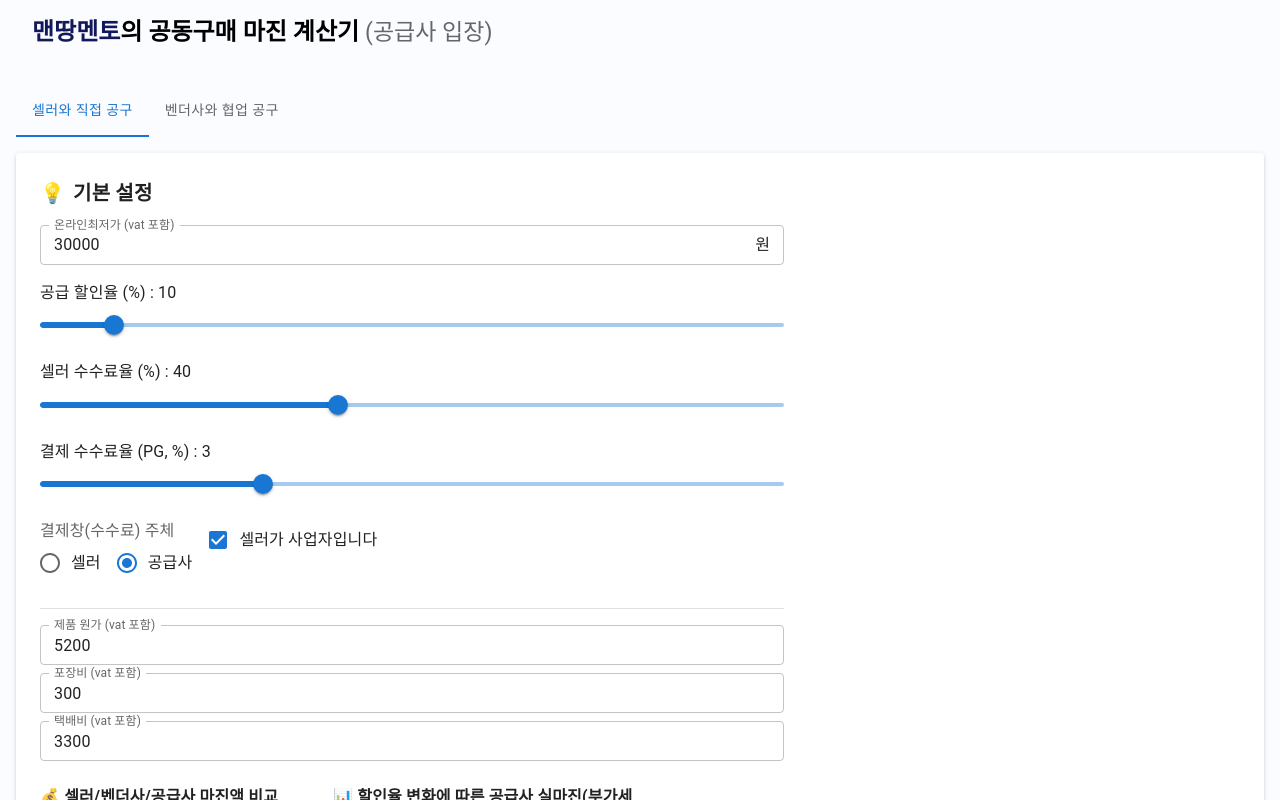
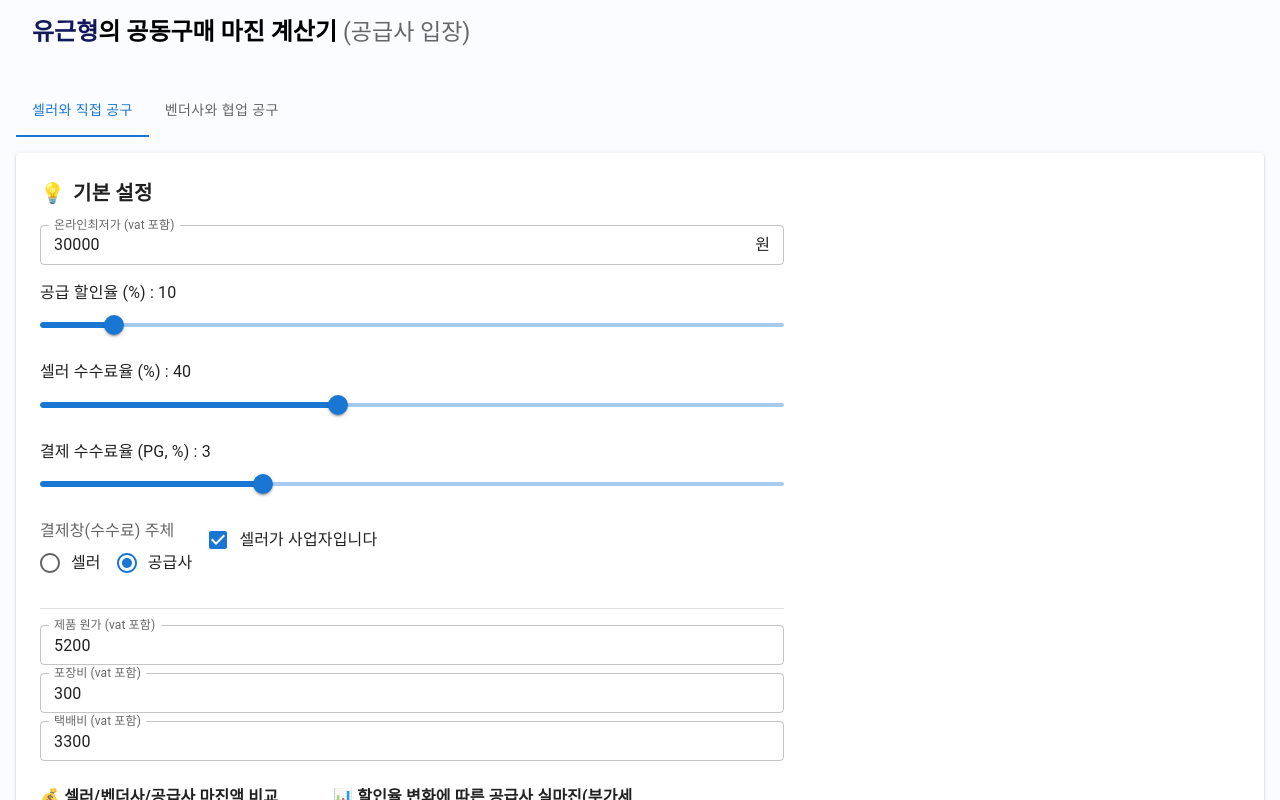
Before and after one commit to keunbro-ctr/gongu-margin-calc-react, a React (Create React App) app: page / in a window 1280 px wide. Shown: the top 800 px of the page. Built offline with nearby package versions, Linux system fonts and the light colour scheme; some icons are missing.

Commit message:
Update name from '맨땅멘토' to '유근형'
맨땅멘토를 유근형으로 이름 변경함

```diff
--- a/src/App.js
+++ b/src/App.js
@@ -154,7 +154,7 @@ function App() {
       <Box sx={{ display: "flex", alignItems: "center", mb: 2 }}>
         <CalculateIcon color="primary" sx={{ fontSize: 38, mr: 1 }} />
         <Typography variant="h5" sx={{ fontWeight: 600 }}>
-          <span style={{ color: "#13185aff", fontWeight: 900 }}>맨땅멘토</span>
+          <span style={{ color: "#13185aff", fontWeight: 900 }}>유근형</span>
           의 공동구매 마진 계산기 <span style={{ color: "#666", fontWeight: 400, fontSize: 23 }}>(공급사 입장)</span>
         </Typography>
       </Box>
```
